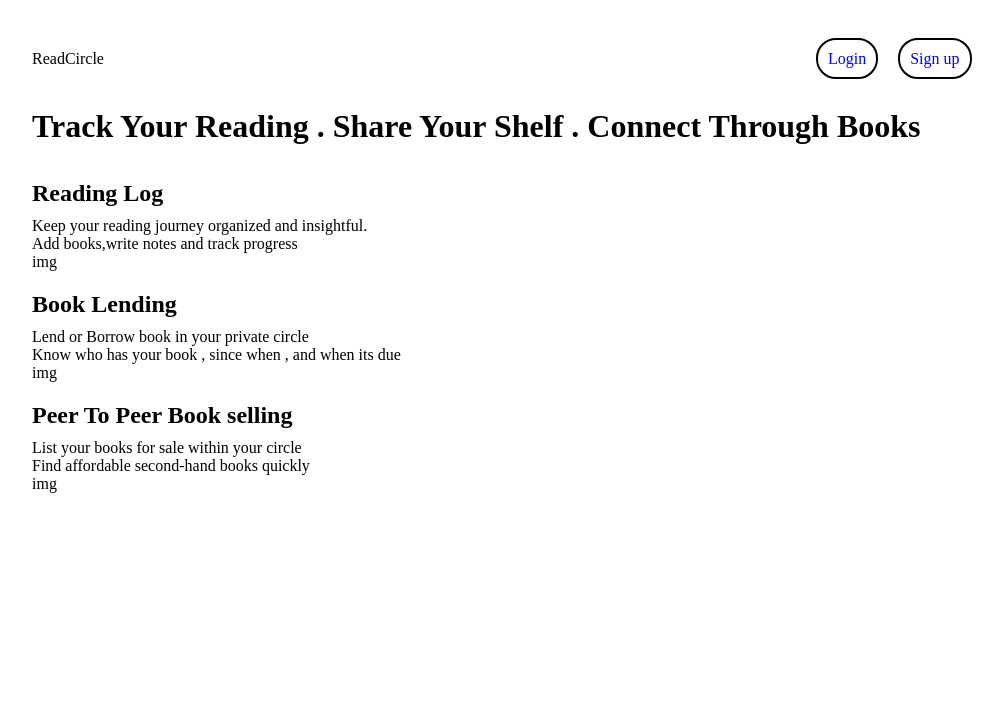
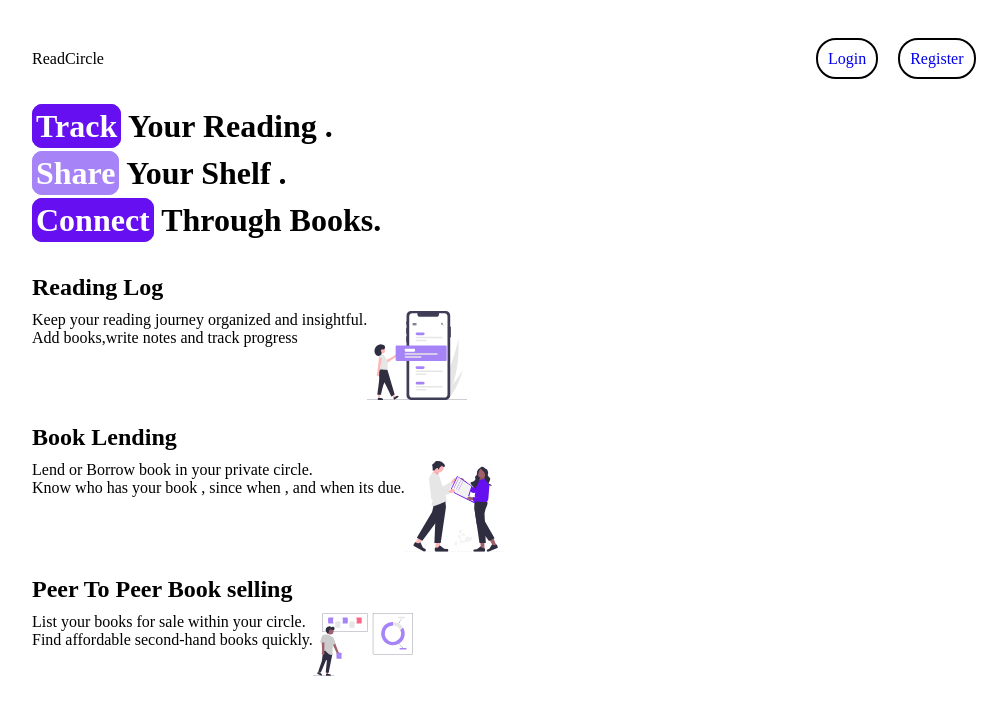
Before and after one commit to Parth-Patil333/ReadCircle, a plain HTML site: page frontend/index.html in a window 1280 px wide. Shown: the whole page, without its empty margins (18-1025 px from the left). Drawn offline with Linux system fonts and the light colour scheme.

Commit message:
Added images and sign in button

```diff
--- a/frontend/Readme.md.txt
+++ b/frontend/Readme.md.txt
@@ -1,5 +1,6 @@
 readcircle-frontend/
-├── index.html                      # Login page
+├── index.html                      # Frontpage
+├── login.html                      # Login page
 ├── dashboard.html                  # Main options page (Option 1, 2, 3)
 
 ├── bookshelf/                      # Option 1: Personal Reading
--- a/frontend/css/index_style.css
+++ b/frontend/css/index_style.css
@@ -43,12 +43,35 @@
     padding-top: 25px;
     margin-top:15px ;
 }
+.hd2{
+    margin-top: 10px;
+}
+.hd3{
+    margin-top: 10px;
+}
+.span-h1{
+    border: 1px solid #6610f2;
+    background-color: #6610f2;
+    color: white;
+    padding: 3px;
+    border-radius: 10px;
+}
+.span-h2{
+    border: 1px solid #a684f7;
+    background-color: #a684f7;
+    color: white;
+    padding: 3px;
+    border-radius: 10px;
+}
 .sub_heading{
     padding-top: 15px;
+    display: flex;
+    flex-direction: column;
 }
 .sub_h1 , .sub_h2 , .sub_h3{
     padding-top: 20px;
 }
 .content_1 , .content_2 , .content_3{
     padding-top: 10px;
+    display: flex;
 }
--- a/frontend/css/login_style.css
+++ b/frontend/css/login_style.css
@@ -18,3 +18,8 @@
     height: 15px;
     padding: 20px;
 }
+.sign-in{
+    margin-top: 5px;
+    border: 2px solid black;
+    padding: 5px;
+}
--- a/frontend/index.html
+++ b/frontend/index.html
@@ -8,28 +8,30 @@
 </head>
 <body>
     <div class="container">
+<!------- HEAD ------->
         <header>
             <div class="header">
                 <p>ReadCircle</p>
                 <nav>
                     <ul class="nav">
                         <li><a class="btn_login" href="login.html">Login</a></li>
-                        <li><a class="btn_signup" href="none">Sign up</a></li>
+                        <li><a class="btn_signup" href="none">Register</a></li>
                     </ul>
                 </nav>
             </div>
         </header>
-
+<!------- MAIN ------->
         <main class="main">
-            <h1>Track Your Reading . Share Your Shelf . Connect Through Books </h1>
+            <h1 class="hd1"><span class="span-h1">Track</span> Your Reading .</h1>
+            <h1 class="hd2"><span class="span-h2">Share</span> Your Shelf .</h1>
+            <h1 class="hd3"><span class="span-h1">Connect</span> Through Books.</h1>
             <div class="sub_heading">
                 <h2 class="sub_h1">
                    Reading Log
                    </h3>
                        <ul class="content_1">
-                           <li>Keep your reading journey  organized and insightful.</li>
-                           <li>Add books,write notes and track progress</li>
-                           <li>img</li>
+                           <li>Keep your reading journey  organized and insightful.<br> Add books,write notes and track progress</li>
+                           <li><img src="images/svg1.svg" alt="img1" width="100px"></li>
                        </ul>
                    <h3>
                 </h2>
@@ -37,9 +39,8 @@
                    Book Lending
                    </h3>
                        <ul class="content_2">
-                           <li>Lend or Borrow book in your private circle</li>
-                           <li>Know who has your book , since when , and when its due</li>
-                           <li>img</li>
+                           <li>Lend or Borrow book in your private circle.<br>Know who has your book , since when , and when its due.</li>
+                           <li><img src="images/svg2.svg" alt="img2" width="100px"></li>
                        </ul>
                    <h3>
                 </h2>
@@ -47,9 +48,8 @@
                    Peer To Peer Book selling
                    </h3>
                        <ul class="content_3">
-                           <li>List your books for sale within your circle</li>
-                           <li>Find affordable second-hand books quickly</li>
-                           <li>img</li>
+                           <li>List your books for sale within your circle. <br>Find affordable second-hand books quickly.</li>
+                           <li><img src="images/svg3.svg" alt="img3" width="100px"></li>
                        </ul>
                    <h3>
                 </h2>
```
Also changed, not shown: frontend/login.html (+2 -0 lines), frontend/images/svg1.svg (added), frontend/images/svg2.svg (added), frontend/images/svg3.svg (added).
